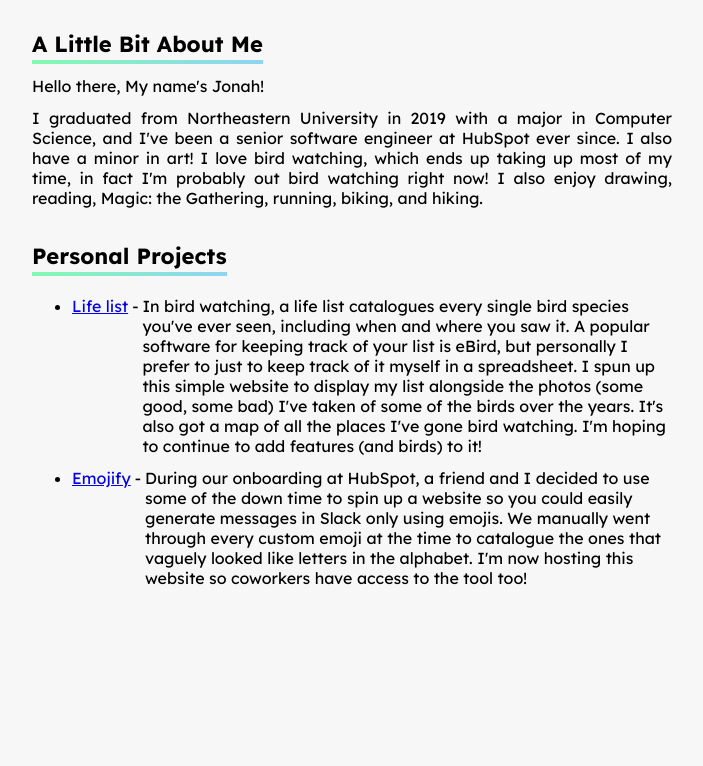
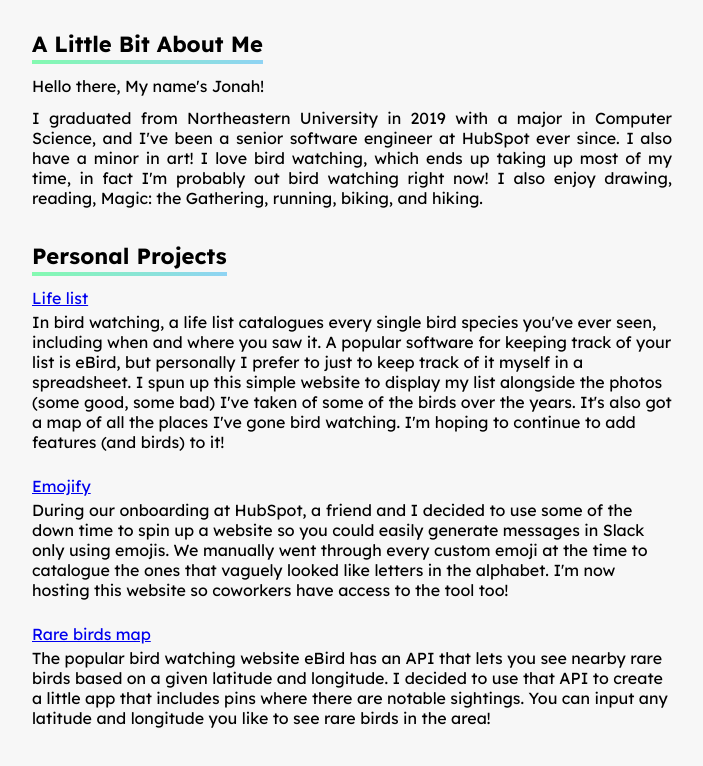
Before and after one commit to Jonah-Min/jonahmin.com, a React (Vite) app: page / in a window 1280 px wide. Shown: the part 613-1379 px from the top of the page, without its empty margins (288-991 px from the left). Before the commit the page ends 1321 px from the top, so only its background shows below. Built offline with nearby package versions, Linux system fonts and the light colour scheme.

Commit message:
Add rare birds map project

```diff
--- a/src/containers/Homepage.jsx
+++ b/src/containers/Homepage.jsx
@@ -22,10 +22,8 @@ export default class HomePage extends PureComponent {
                     </div>
                     <div className="projects">
                         <h3>Personal Projects</h3>
-                        <ul className="projects-list">
-                            <li>
                         <div className="project-link">
-                                    <NavLink to="https://lifelist.jonahmin.com">Life list</NavLink> -
+                            <NavLink to="https://lifelist.jonahmin.com">Life list</NavLink>
                             <p>
                                 In bird watching, a life list catalogues every single bird species you've ever seen, including when and where you saw it.
                                 A popular software for keeping track of your list is eBird, but personally I prefer to just to keep track of it myself in a spreadsheet.
@@ -33,20 +31,24 @@ export default class HomePage extends PureComponent {
                                 It's also got a map of all the places I've gone bird watching. I'm hoping to continue to add features (and birds) to it!
                             </p>
                         </div>
-                            </li>
-                            <li>
                         <div className="project-link">
-                                    <NavLink to="https://emojify.jonahmin.com">Emojify</NavLink> -
+                            <NavLink to="https://emojify.jonahmin.com">Emojify</NavLink>
                             <p>
                                 During our onboarding at HubSpot, a friend and I decided to use some of the down time to spin up a website so you could easily generate messages in Slack only using emojis.
                                 We manually went through every custom emoji at the time to catalogue the ones that vaguely looked like letters in the alphabet.
                                 I'm now hosting this website so coworkers have access to the tool too!
                             </p>
                         </div>
-                            </li>
-                        </ul>
+                        <div className="project-link">
+                            <NavLink to="https://rarebirds.jonahmin.com">Rare birds map</NavLink>
+                            <p>
+                                The popular bird watching website eBird has an API that lets you see nearby rare birds based on a given latitude
+                                and longitude. I decided to use that API to create a little app that includes pins where there are notable sightings.
+                                You can input any latitude and longitude you like to see rare birds in the area!
+                            </p>
                         </div>
                     </div>
+                </div >
             </div >
         );
     }
--- a/src/stylesheets/homePage.css
+++ b/src/stylesheets/homePage.css
@@ -85,12 +85,15 @@ p {
 
 .project-link {
   display: flex;
+  flex-direction: column;
+  margin-bottom: 20px;
+  margin-top: 8px;
 }
 
 .project-link p {
   flex-grow: 1;
   flex-basis: 0;
-  margin-left: 4px;
+  margin-top: 4px;
   margin-bottom: 4px;
   text-align: start;
 }
```
Also changed, not shown: 3 other files (tests, documents, lock files or other folders). Lines whose indentation alone changed are shown as unchanged.
